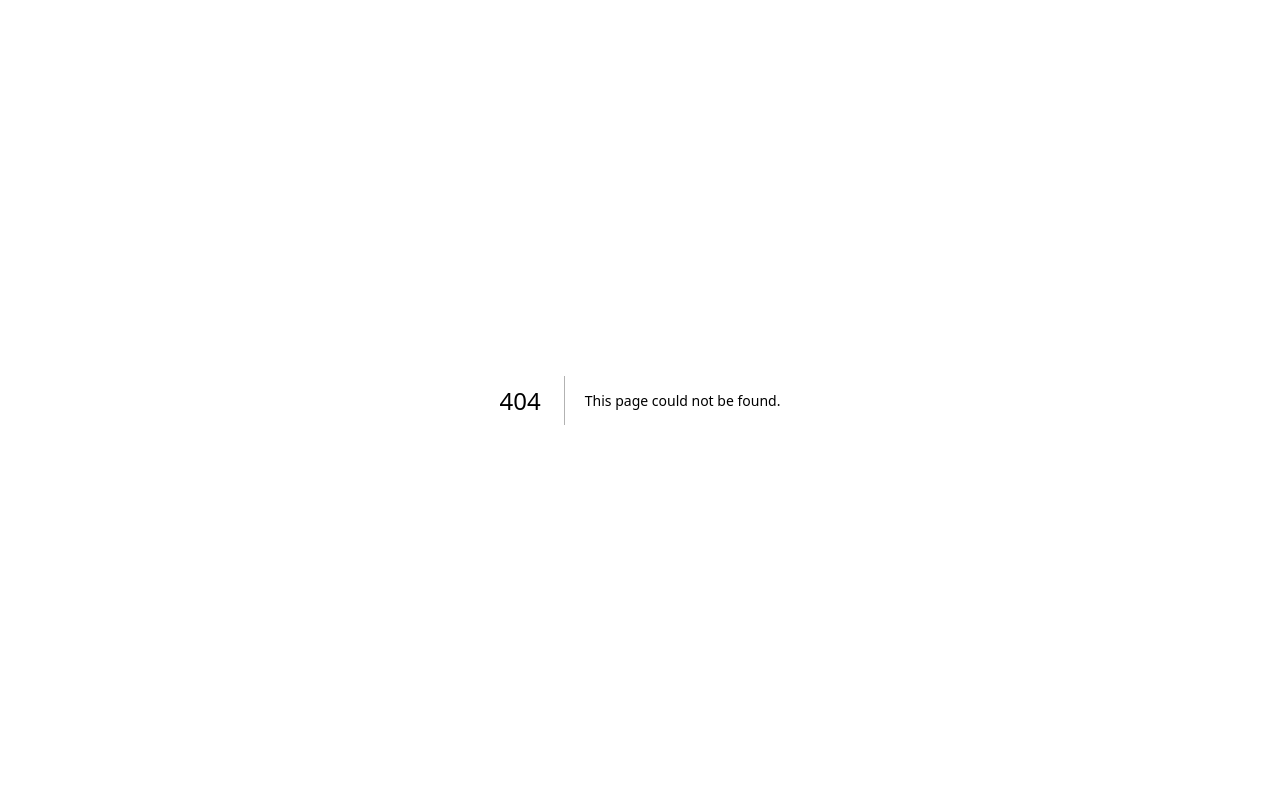
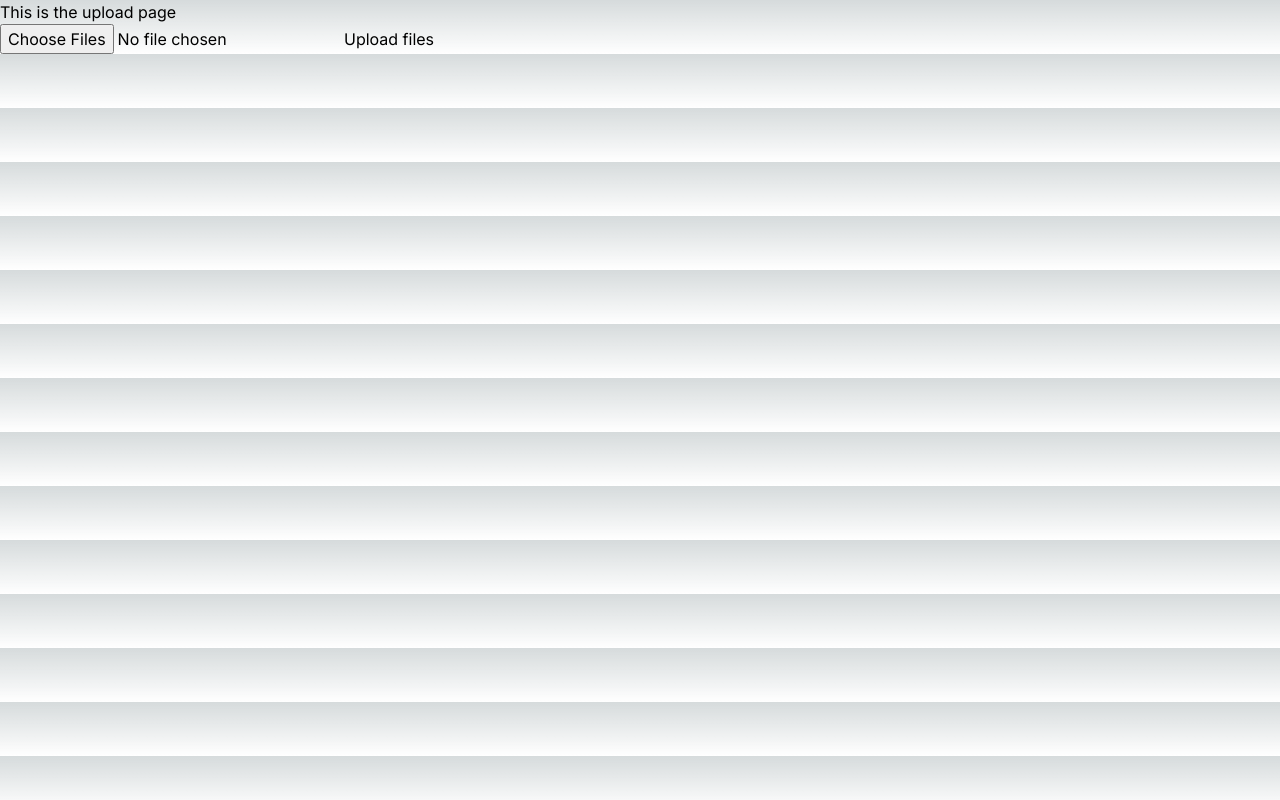
Before and after one commit to Article-Search/article-search-front, a Next.js app: page /articles/upload in a window 1280 px wide. Before the commit this address had no page. Built offline with nearby package versions, Linux system fonts and the light colour scheme.

Commit message:
upload service implemented

```diff
--- /dev/null
+++ b/app/articles/upload/page.tsx
@@ -0,0 +1,30 @@
+'use client'
+import UploadService from '@/services/uploadFile'
+import { FormEventHandler, useState } from 'react'
+
+const UploadPage = () => {
+    const [articles, setFiles] = useState([])
+
+    const uploadArticles:FormEventHandler = (e) => {
+        e.preventDefault();
+
+        UploadService.upload(articles)
+        .then(res => console.log(res))
+        .catch(err => console.log(err));
+    }
+
+    return (
+        <>
+            <div>
+                This is the upload page
+            </div>
+
+            <form onSubmit={uploadArticles}>
+                <input type="file" multiple onChange={e=> setFiles(e.target.files)}/>
+                <button type="submit">Upload files</button>
+            </form>
+        </>
+    )
+}
+
+export default UploadPage;
```
